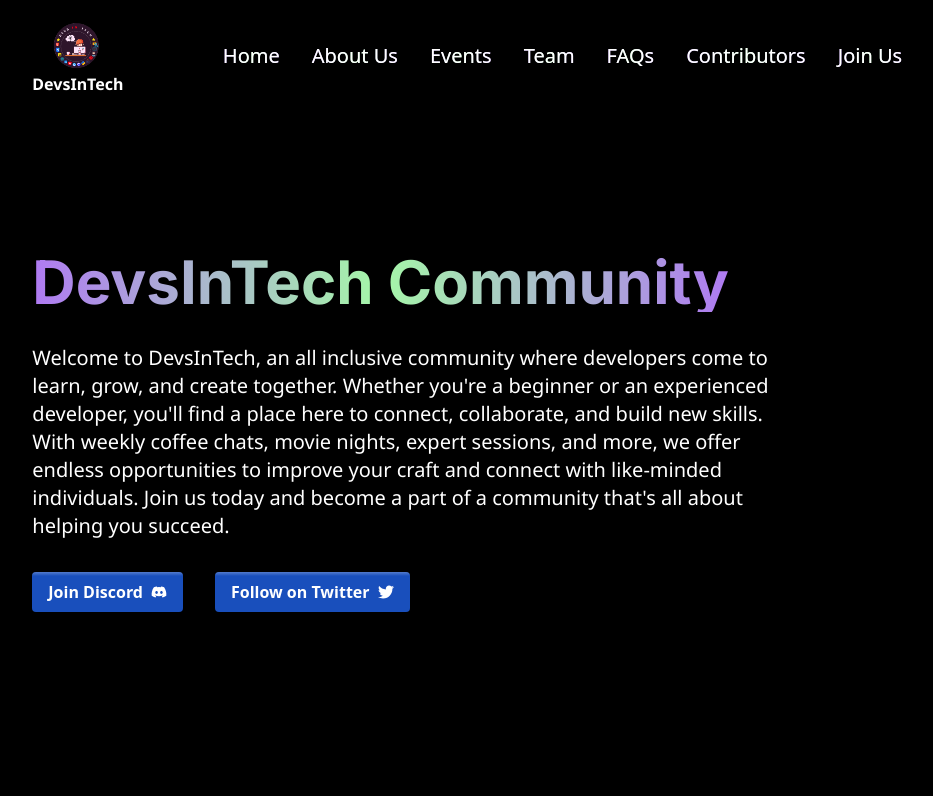
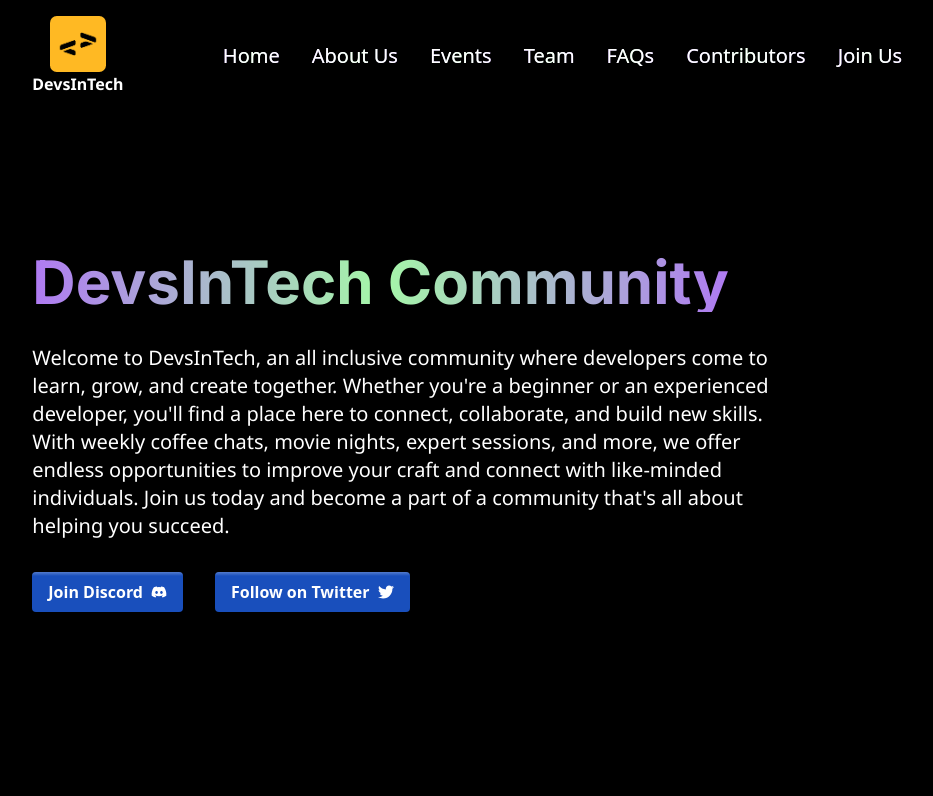
Before and after one commit to devs-in-tech/DevsInTech, a Next.js app: page / in a window 1280 px wide. Shown: the top 796 px of the page, without its empty margins (49-982 px from the left). Built offline with nearby package versions, Linux system fonts and the light colour scheme.

Commit message:
feat: added new logo

```diff
--- a/src/components/Navbar.jsx
+++ b/src/components/Navbar.jsx
@@ -1,7 +1,7 @@
 import Image from "next/image";
 import Link from "next/link";
 import { useState } from "react";
-import Logo from "../../public/logo2.png";
+import Logo from "../../public/new_logo.png";
 import HeaderSocialMedia from "./HeaderSocialMedia";
 
 const Navbar = () => {
@@ -19,15 +19,14 @@ const Navbar = () => {
       <div className="md:flex md:items-center md:justify-between py-4 px-7">
         <div className="font-bold text-base cursor-pointer flex flex-col md:items-center font-secondary text-white">
           <span>
-            <Image className="h-14 w-14" src={Logo} alt="" />
+            <Image className="h-14 w-14" src={Logo} alt="" style={{ borderRadius: '12%' }} />
           </span>
           DevsInTech
         </div>
 
         <ul
-          className={`md:flex md:items-center md:pb-0 px-20 md:px-0 pb-12 md:justify-center absolute md:static md:z-auto left-0 w-full transition-all duration-500 ease-in ${
-            open ? "top-24 bg-black" : "top-[-550px]"
-          }`}
+          className={`md:flex md:items-center md:pb-0 px-20 md:px-0 pb-12 md:justify-center absolute md:static md:z-auto left-0 w-full transition-all duration-500 ease-in ${open ? "top-24 bg-black" : "top-[-550px]"
+            }`}
         >
           {Links.map((link) => (
             <li
```
Also changed, not shown: public/new_logo.png (added).
